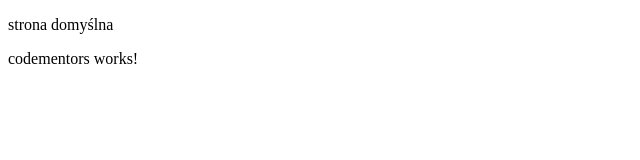
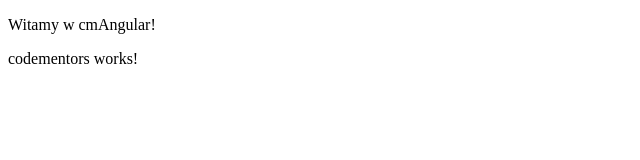
Before and after one commit to enkidumac/cm2021angular, an Angular app in the folder cmAngular/: page / in a window 1280 px wide. Shown: the top 160 px of the page, without its empty margins (0-640 px from the left). Built offline with nearby package versions, Linux system fonts and the light colour scheme.

Commit message:
show value

```diff
--- a/cmAngular/src/app/app.component.html
+++ b/cmAngular/src/app/app.component.html
@@ -1,2 +1,2 @@
-<p>strona domyślna</p>
+<p>Witamy w {{title}}!</p>
 <app-codementors></app-codementors>
--- a/cmAngular/src/app/codementors/codementors.component.ts
+++ b/cmAngular/src/app/codementors/codementors.component.ts
@@ -10,6 +10,10 @@ export class CodementorsComponent implements OnInit {
   constructor() { }
 
   ngOnInit(): void {
+    //this.ala();
   }
 
+  ala(){
+    alert("ala ma kota");
+  }
 }
```
